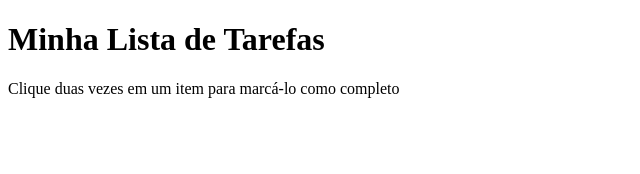
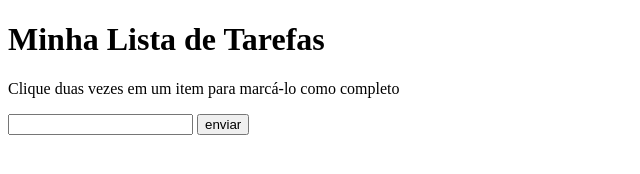
Before and after one commit to MilenaCLeme/project-todo-list, a website: page index.html in a window 1280 px wide. Shown: the whole page, without its empty margins (0-640 px from the left). Drawn offline with Linux system fonts and the light colour scheme.

Commit message:
adc: input, button e script(src)  no html

```diff
--- a/index.html
+++ b/index.html
@@ -9,6 +9,11 @@
     <h1>Minha Lista de Tarefas</h1>
     <p id="funcionamento">Clique duas vezes em um item para marcá-lo como completo</p>
   </header>
+  <div>
+  <input type="texto-tarefa" id="texto-tarefa" name="texto-tarefa">
+  <button>enviar</button>
+  </div>
 
+  <script src="script.js"></script>
 </body>
 </html>
```
